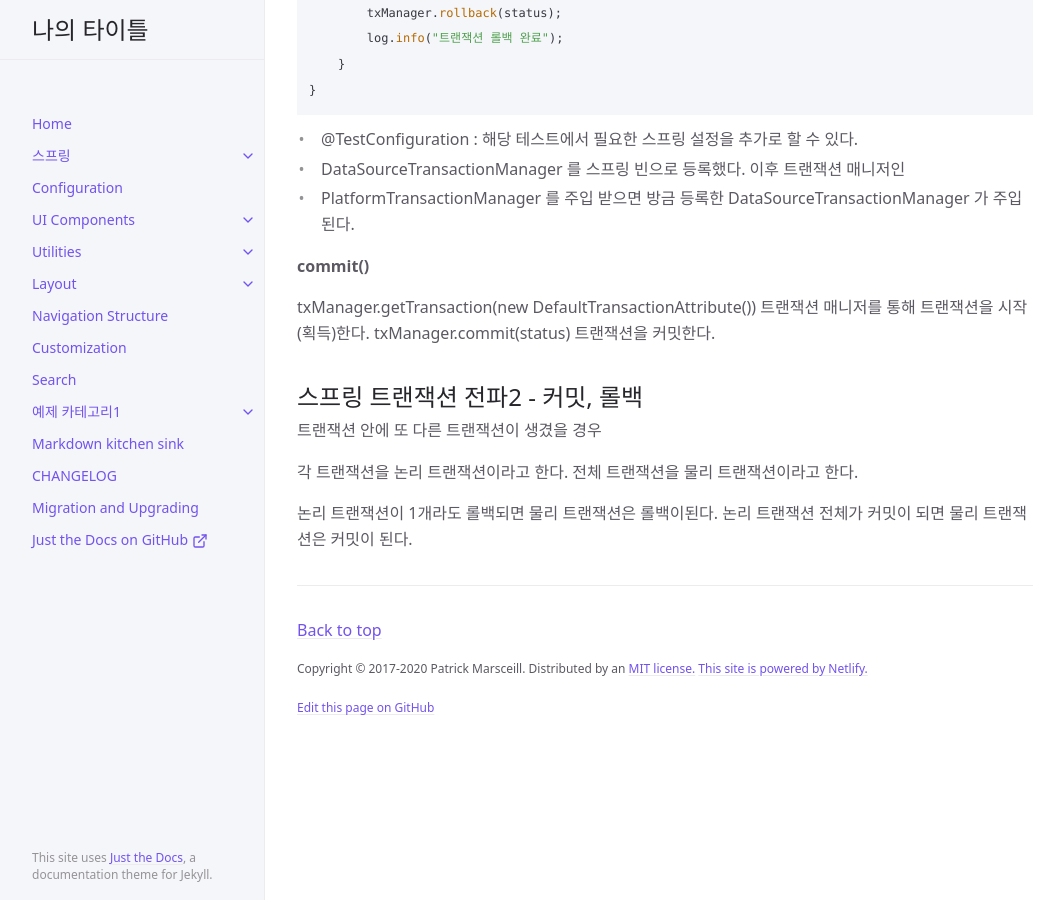
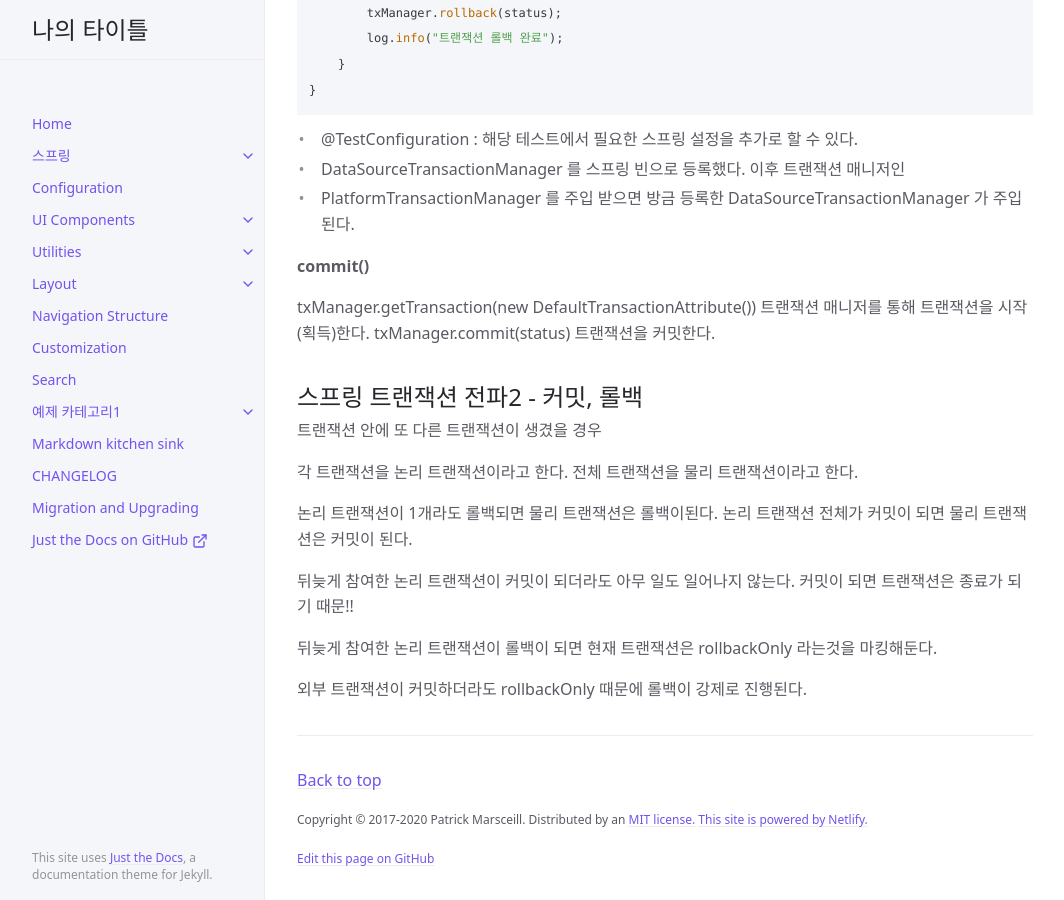
Before and after one commit to wlghks453/wlghks453.github.io, a Jekyll site: the page built from docs/spring/스프링 트랜잭션-3.md, in a window 1280 px wide and 900 px high, scrolled down 1280 px. Shown: the whole window, without its empty margins (107-1171 px from the left). Built offline with Jekyll 4.4.1, drawn with Linux system fonts in a browser that asks for light colours; cached includes are drawn as plain includes.

Commit message:
Update 스프링 트랜잭션-3.md

```diff
--- a/docs/spring/스프링 트랜잭션-3.md
+++ b/docs/spring/스프링 트랜잭션-3.md
@@ -78,3 +78,9 @@ txManager.commit(status) 트랜잭션을 커밋한다.
 
 논리 트랜잭션이 1개라도 롤백되면 물리 트랜잭션은 롤백이된다.
 논리 트랜잭션 전체가 커밋이 되면 물리 트랜잭션은 커밋이 된다.
+
+뒤늦게 참여한 논리 트랜잭션이 커밋이 되더라도 아무 일도 일어나지 않는다. 커밋이 되면 트랜잭션은 종료가 되기 때문!!
+
+뒤늦게 참여한 논리 트랜잭션이 롤백이 되면 현재 트랜잭션은 rollbackOnly 라는것을 마킹해둔다.
+
+외부 트랜잭션이 커밋하더라도  rollbackOnly 때문에 롤백이 강제로 진행된다.
```
